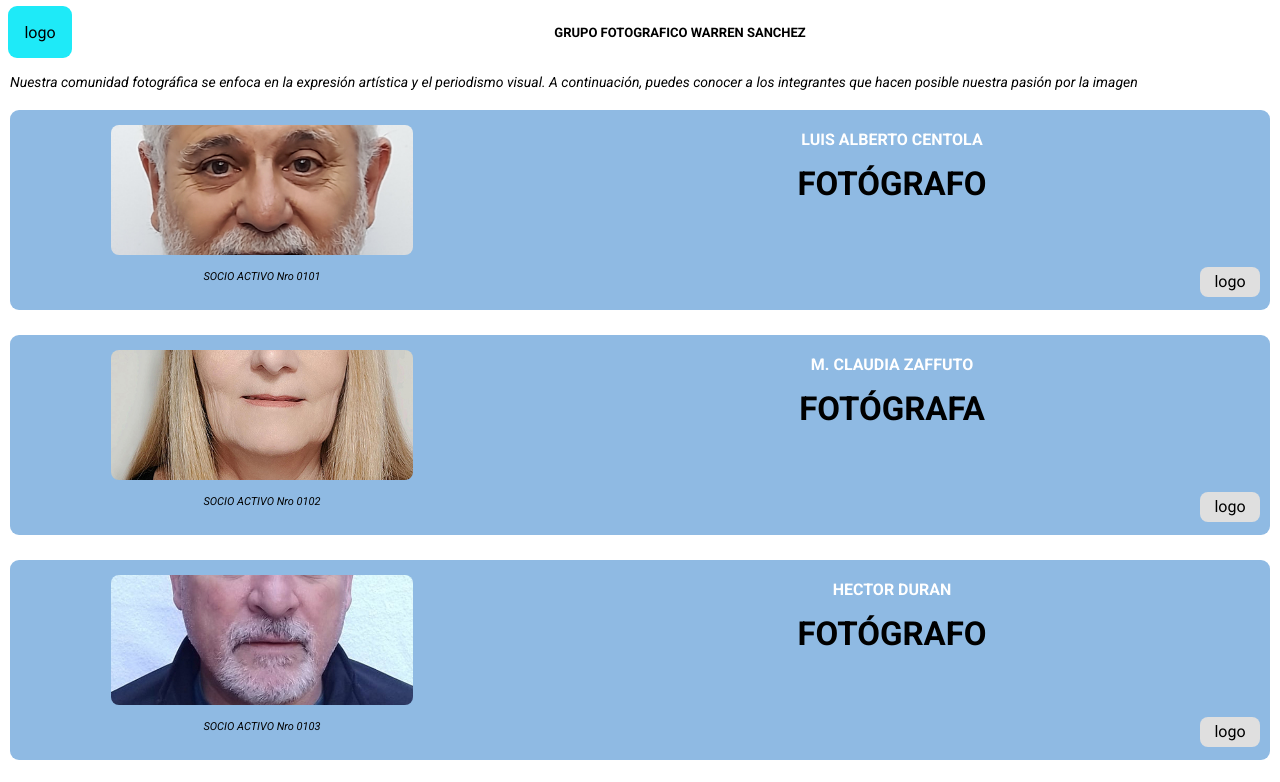
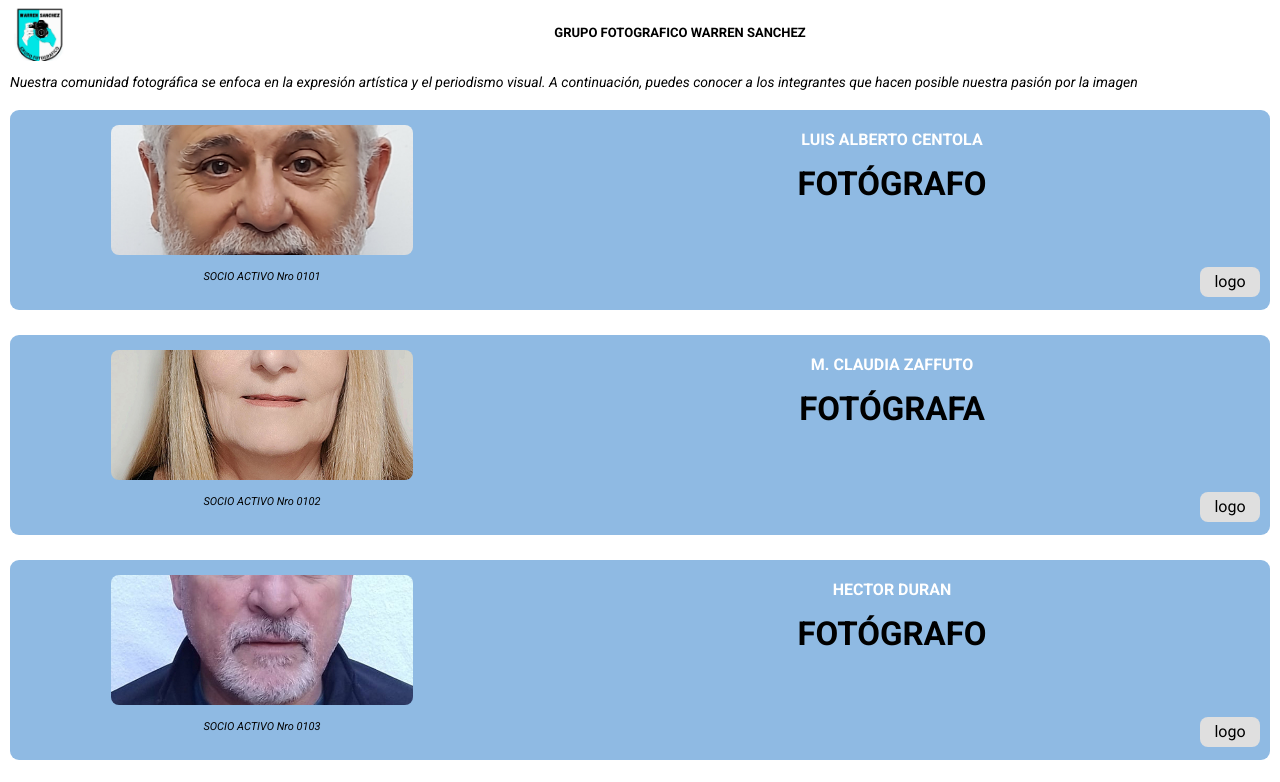
Before and after one commit to jonathanduran7/grupofotos, a plain HTML site: page index.html in a window 1280 px wide. Shown: the top 782 px of the page. Drawn offline with Linux system fonts and the light colour scheme.

Commit message:
add logo header

```diff
--- a/index.html
+++ b/index.html
@@ -14,7 +14,7 @@
     <nav>
       <div class="nav-logo-container">
         <div class="nav-logo">
-          logo
+          <img src="./assets/logo.jpg">
         </div>
       </div>
       <div class="nav-name">
--- a/style.css
+++ b/style.css
@@ -25,16 +25,22 @@ nav{
   display: flex;
   align-items: center;
   justify-content: center;
+  overflow: hidden;
 }
 
 .nav-logo{
-  background: rgb(30, 234, 248);
-  width: 80%;
-  height: 80%;
+  width: 90%;
+  height: 90%;
   display: flex;
   align-items: center;
   justify-content: center;
   border-radius: 9px;
+}
+
+.nav-logo img{
+  width: 100%;
+  height: 100%;
+  object-fit: cover;
 }
 
 .nav-name{
```
Also changed, not shown: assets/logo.jpg (added).
